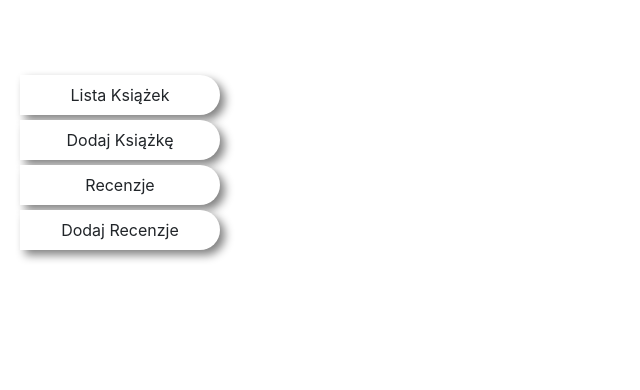
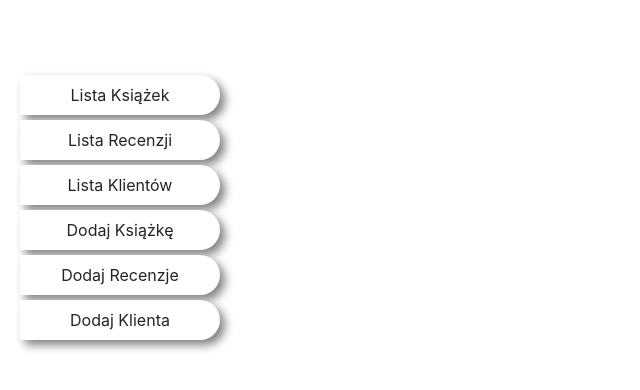
Before and after one commit to m-orlewski/library-dbms-project, a Flask app: page / in a window 1280 px wide. Shown: the part 100-490 px from the top of the page, without its empty margins (0-640 px from the left). Run offline with Flask 2, Linux system fonts and the light colour scheme; some libraries are stand-ins or nearby versions.

Commit message:
base page update

```diff
--- a/templates/base.html
+++ b/templates/base.html
@@ -30,13 +30,19 @@
             <button class="btn rounded-btn" onclick="window.location.href='http://127.0.0.1:5000/listBooks';">Lista Książek</a>
         </div>
         <div style="height:40px;width:100%;margin:5px">
+            <button class="btn rounded-btn" onclick="window.location.href='http://127.0.0.1:5000/listReviews';">Lista Recenzji</a>
+        </div>
+        <div style="height:40px;width:100%;margin:5px">
+            <button class="btn rounded-btn" onclick="window.location.href='http://127.0.0.1:5000/listClients';">Lista Klientów</a>
+        </div>
+        <div style="height:40px;width:100%;margin:5px">
             <button class="btn rounded-btn" onclick="window.location.href='http://127.0.0.1:5000/addBook';">Dodaj Książkę</a>
         </div>
         <div style="height:40px;width:100%;margin:5px">
-            <button class="btn rounded-btn" onclick="window.location.href='http://127.0.0.1:5000/showReviews';">Recenzje</a>
+            <button class="btn rounded-btn" onclick="window.location.href='http://127.0.0.1:5000/addReview';">Dodaj Recenzje</a>
         </div>
         <div style="height:40px;width:100%;margin:5px">
-            <button class="btn rounded-btn" onclick="window.location.href='http://127.0.0.1:5000/addReview';">Dodaj Recenzje</a>
+            <button class="btn rounded-btn" onclick="window.location.href='http://127.0.0.1:5000/addClient';">Dodaj Klienta</a>
         </div>
         </div>
         </div>
```
